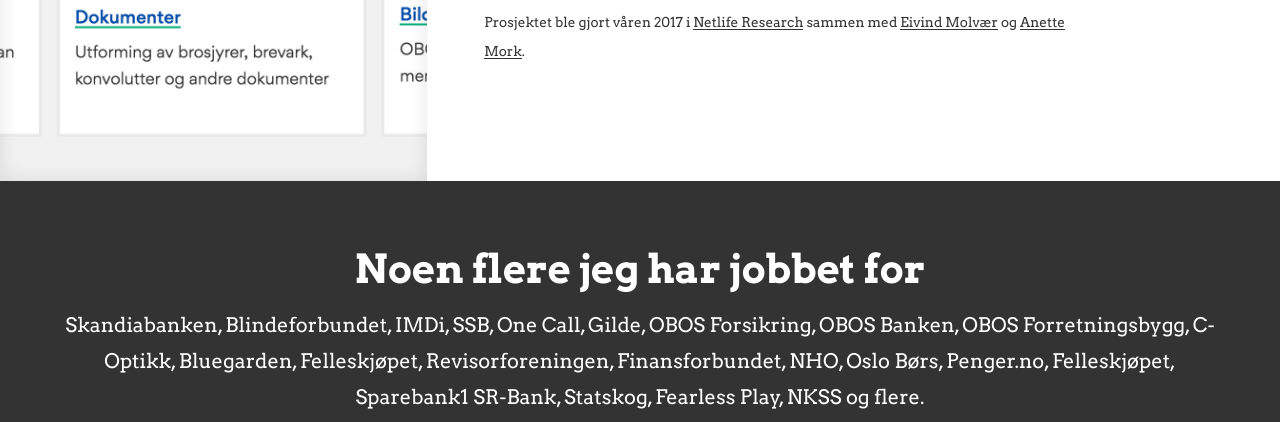
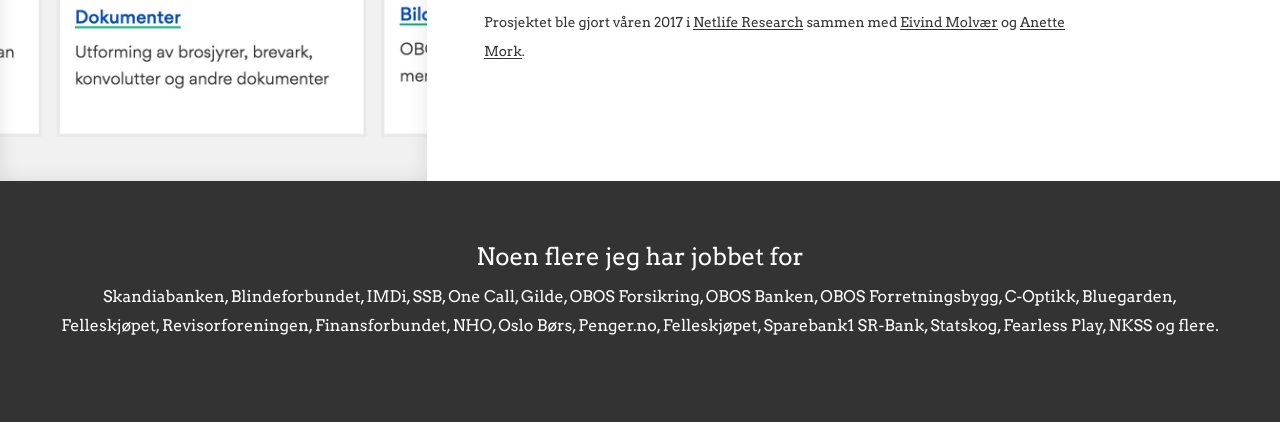
Before and after one commit to joakimbording/joakim-bording, a PHP site: page / in a window 1280 px wide. Shown: the part 1598-2020 px from the top of the page. Run offline with PHP 8.4, Linux system fonts and the light colour scheme; some libraries are stand-ins or nearby versions.

Commit message:
A little less flashy in size

```diff
--- a/public/index.php
+++ b/public/index.php
@@ -123,8 +123,8 @@
 		</div>
 		<div class="card card--full-center">
 			<div class="card__content">
-				<h2 class="h1">Noen flere jeg har jobbet for</h2>
-				<p class="h3">Skandiabanken, Blindeforbundet, IMDi, SSB, One Call, Gilde, OBOS Forsikring, OBOS Banken, OBOS Forretningsbygg, C-Optikk, Bluegarden, Felleskjøpet, Revisorforeningen, Finansforbundet, NHO, Oslo Børs, Penger.no, Felleskjøpet, Sparebank1 SR-Bank, Statskog, Fearless Play, NKSS og flere.</p>
+				<h2 class="h2">Noen flere jeg har jobbet for</h2>
+				<p>Skandiabanken, Blindeforbundet, IMDi, SSB, One Call, Gilde, OBOS Forsikring, OBOS Banken, OBOS Forretningsbygg, C-Optikk, Bluegarden, Felleskjøpet, Revisorforeningen, Finansforbundet, NHO, Oslo Børs, Penger.no, Felleskjøpet, Sparebank1 SR-Bank, Statskog, Fearless Play, NKSS og flere.</p>
 			</div>
 		</div>
 		<div class="card card--flip">
```
